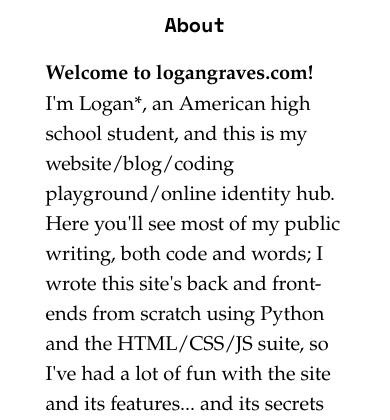
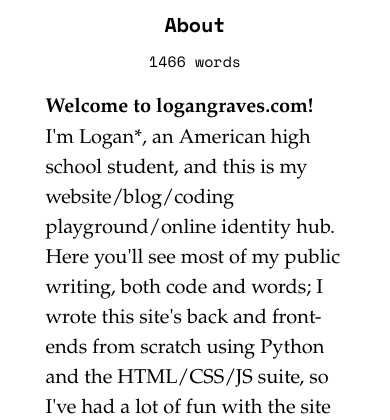
Before and after one commit to lgngrvs/logangraves.com, a Flask app: page /about in a window 390 px wide. Shown: the part 17-437 px from the top of the page. Run offline with Flask 2, Linux system fonts and the light colour scheme; data comes from the database, SQL or seed files in the repository.

Commit message:
Add wordcount to db schema and post templates; update log
Signed-off-by: Logan Graves <me@logangraves.com>

```diff
--- a/post_parser_script.py
+++ b/post_parser_script.py
@@ -29,14 +29,15 @@ for filename in list_of_file_names:
     content_type = Markup.escape(whole_post_list[3][6:]).strip("\n")
     content = Markup.escape(markdown.markdown(whole_post_list[4]))
     slug = slugify(whole_post_list[0][2:])
+    wordcount = len(whole_post_list[4].split(" "))
 
-    print(title, slug, date, tags, content_type, content, sep=" || ")
+    print(title, slug, date, tags, content_type, content, wordcount, sep=" || ")
 
     connection = sqlite3.connect("database.db")
     cursor = connection.cursor()
     test = connection.execute(f"SELECT * FROM posts where content LIKE '{content}'").fetchone()
     if test == None:
-        connection.execute(f"INSERT INTO posts (timestamp, type, title, slug, tags, content) VALUES ('{date}', '{content_type}', '{title}', '{slug}', '{tags}', '{content}')")
+        connection.execute(f"INSERT INTO posts (timestamp, type, title, slug, tags, content, wordcount) VALUES ('{date}', '{content_type}', '{title}', '{slug}', '{tags}', '{content}', '{wordcount}')")
         connection.commit()
         connection.close()
     else:
--- a/schema.sql
+++ b/schema.sql
@@ -7,5 +7,6 @@ CREATE VIRTUAL TABLE posts USING fts4 (
     title TEXT NOT NULL,
     slug TEXT NOT NULL,
     tags TEXT NOT NULL,
-    content TEXT NOT NULL
+    content TEXT NOT NULL,
+    wordcount INTEGER
 );
--- a/static/page_styles.css
+++ b/static/page_styles.css
@@ -115,12 +115,13 @@ h1 {
     font-size: 30px;
     padding-top: 4px;
     max-width: 600px;
+    margin-bottom: 10px;
 }
 
 h5 {
     font-weight: normal;
     font-size: 15px;
-    margin: 5px 0px;
+    margin: 5px 0px 10px 0px;
 }
 
 
@@ -307,7 +308,13 @@ footer > * {
         text-align: center;
         font-size: 20px;
         padding-top: 10px;
-        max-width: 100%
+        max-width: 100%;
+        margin-bottom: 11px;
+    }
+
+    h5 {
+        text-align: center;
+        margin-bottom: 15px;
     }
 
     #home-padding-div {
--- a/templates/page.html
+++ b/templates/page.html
@@ -4,6 +4,7 @@
   <article>
     <header></header>
       <h1>{{ post["title"] }}</h1>
+      <h5>{{ post["wordcount"] }} words</h5>
     </header>
   {{ post["content"] | safe }}
   </article>
--- a/templates/post.html
+++ b/templates/post.html
@@ -4,8 +4,9 @@
   <article>
     <header></header>
       <h1 style="max-width: 600px; margin-bottom: 10px;">{{ post["title"] }}</h1>
-      <p id='created'>Created: {{ post["timestamp"] }}</p>
-      <h5>Tags: {{ post["tags"].replace(",", ", ") }} </h5>
+      <p id='created'>First Published: {{ post["timestamp"] }}</p>
+      <h5>Tags: {{ post["tags"].replace(",", ", ") }} • {{ post["wordcount"] }} words</h5>
+
     </header>
   {{ post["content"] | safe }}
   </article>
```
Also changed, not shown: static/log.txt (+4 -0 lines).
